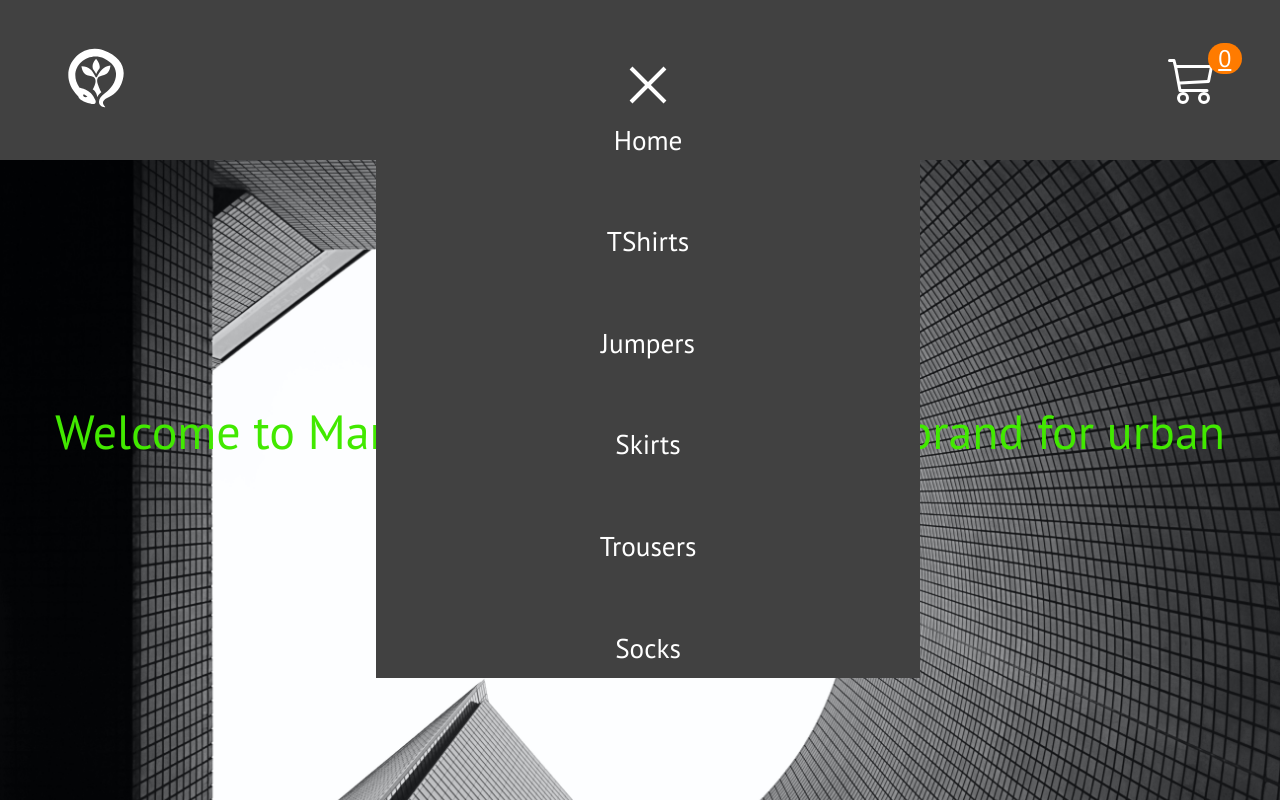
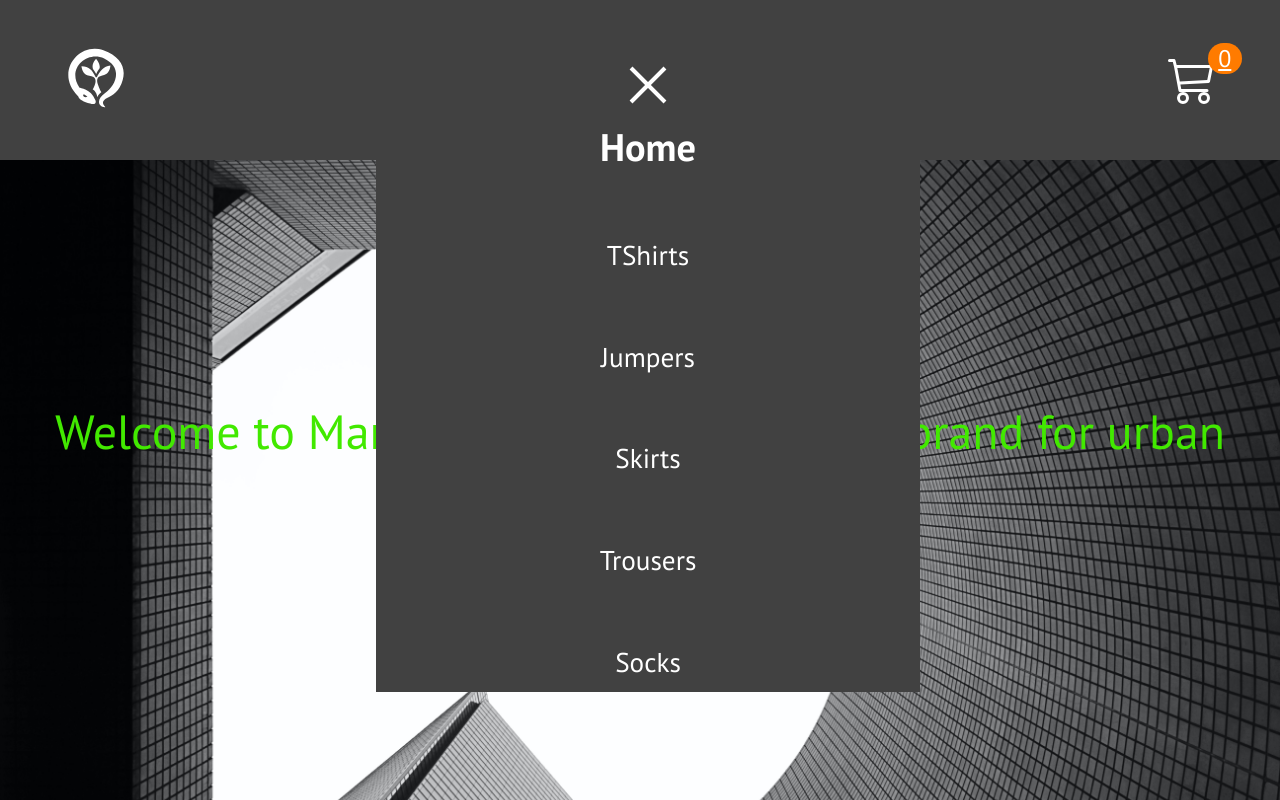
Before and after one commit to AdrianaLDN/mamba-shop, a React (Create React App) app: page / in a window 1280 px wide. Both pictures are taken after a click on the button 647 px from the left and 84 px from the top of the page. Shown: the top 800 px of the page. Built offline with nearby package versions, Linux system fonts and the light colour scheme.

Commit message:
NAV close after select, highlight curr page

```diff
--- a/src/Components/NavBar/Navbar.jsx
+++ b/src/Components/NavBar/Navbar.jsx
@@ -1,5 +1,5 @@
 import React, { useState, useContext, useEffect } from 'react';
-import { Link } from 'react-router-dom';
+import { Link, NavLink } from 'react-router-dom';
 import { GiPlantsAndAnimals } from 'react-icons/gi';
 import { BsCart3 } from 'react-icons/bs';
 import './navbar.css';
@@ -29,6 +29,12 @@ function Navbar ({ handleClickOutside }) {
       }, [isOpen]);
 
 
+      const handleLinkClick = () => {
+        // Close the navbar when a link is clicked
+        setIsOpen(false);
+      };
+
+
     return (
        <div className='navbar'>
             <div className='logo'><GiPlantsAndAnimals size='64'/></div>
@@ -41,12 +47,12 @@ function Navbar ({ handleClickOutside }) {
             toggle={() => setIsOpen(!isOpen)} size={200} />
             {isOpen && (
                 <div className='links-list'>
-                    <Link className='drop-link' to='/'>Home</Link>
-                    <Link className='drop-link' to='/tshirts'>TShirts</Link>
-                    <Link className='drop-link' to='/jumpers'>Jumpers</Link>
-                    <Link className='drop-link' to='/skirts'>Skirts</Link>
-                    <Link className='drop-link' to='/trousers'>Trousers</Link>
-                    <Link className='drop-link' to='/socks'>Socks</Link>
+                    <NavLink className='drop-link' activeClassName='active' to='/' onClick={handleLinkClick}>Home</NavLink>
+                    <NavLink className='drop-link' activeClassName='active' to='/tshirts' onClick={handleLinkClick}>TShirts</NavLink>
+                    <NavLink className='drop-link' activeClassName='active' to='/jumpers' onClick={handleLinkClick}>Jumpers</NavLink>
+                    <NavLink className='drop-link' activeClassName='active' to='/skirts' onClick={handleLinkClick}>Skirts</NavLink>
+                    <NavLink className='drop-link' activeClassName='active' to='/trousers' onClick={handleLinkClick}>Trousers</NavLink>
+                    <NavLink className='drop-link' activeClassName='active' to='/socks' onClick={handleLinkClick}>Socks</NavLink>
                 </div>
             )}
             </div>
--- a/src/Components/NavBar/navbar.css
+++ b/src/Components/NavBar/navbar.css
@@ -78,6 +78,11 @@
     color: #fff;
 }
 
+.active {
+    font-weight: bold;
+    font-size: 2.4rem;
+}
+
 @media screen and (max-width: 480px) {
 
 
```
